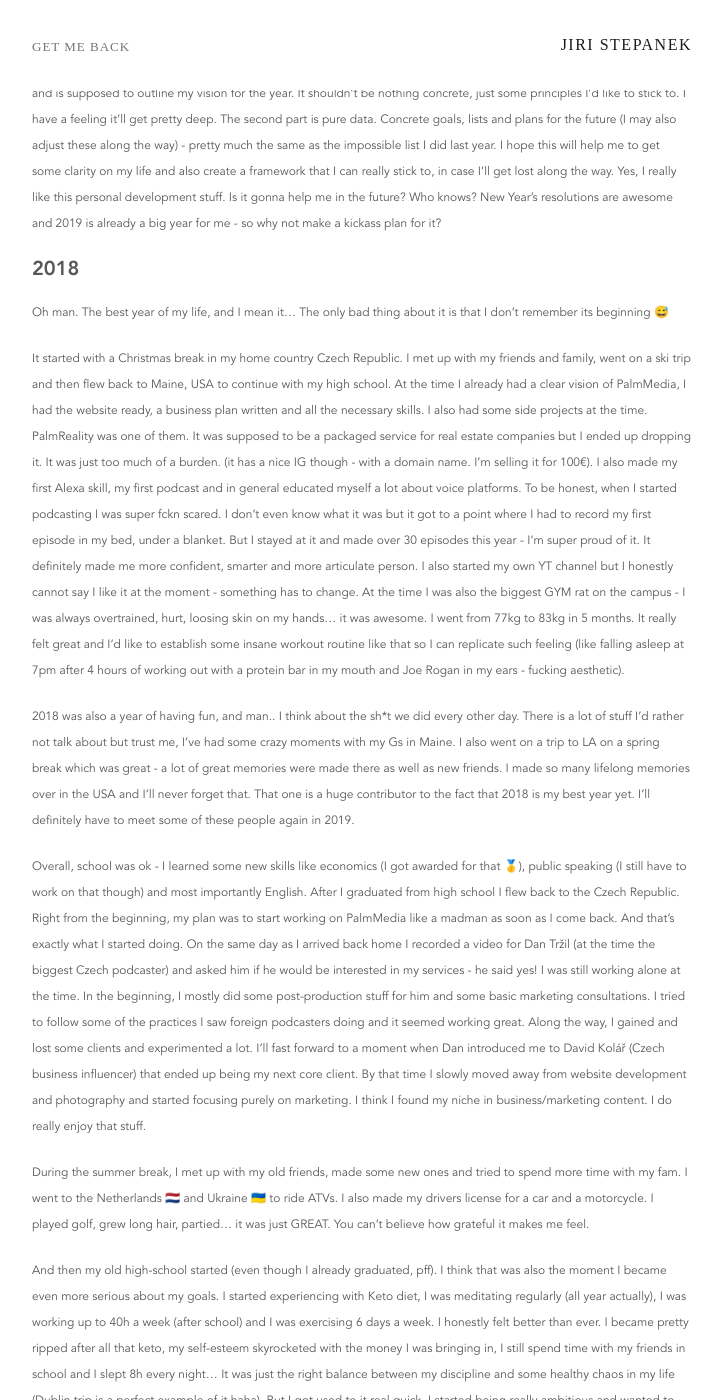
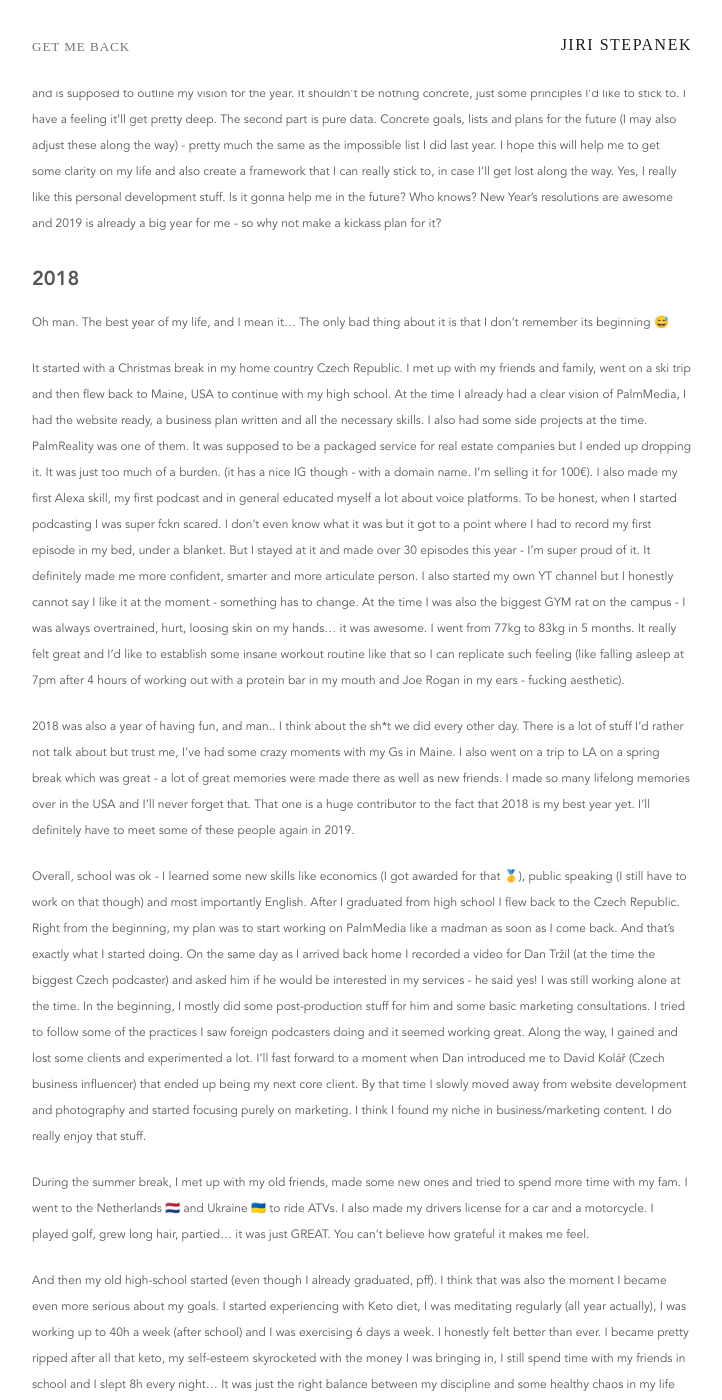
Before and after one commit to StyvekDrtic/personalWebsite2k18, a Jekyll site: the page built from _posts/2018-01-01-summary-of-2018-plan-for-2019.md, in a window 1280 px wide and 1400 px high, scrolled down 366 px. Shown: the whole window, without its empty margins (278-1000 px from the left). Built offline with Jekyll 4.4.1, drawn with Linux system fonts in a browser that asks for light colours; some web fonts are replaced.

Commit message:
clanek 2019

```diff
--- a/_includes/head.html
+++ b/_includes/head.html
@@ -9,7 +9,7 @@
   <meta name="author" content="{{ site.author }}">
   <meta name="language" content="cs">
 
-  <link rel="stylesheet" href="/assets/css/main.css?a=4">
+  <link rel="stylesheet" href="/assets/css/main.css?a=5">
 
   <link rel="apple-touch-icon" sizes="180x180" href="/favicon/apple-touch-icon.png?a=1">
   <link rel="icon" type="image/png" sizes="32x32" href="/favicon/favicon-32x32.png?a=1">
--- a/_sass/_clanek.scss
+++ b/_sass/_clanek.scss
@@ -30,12 +30,14 @@
     font-family: AveHeavy;
     margin-bottom: 17px;
     text-transform: uppercase;
+    margin-top: 30px;
   }
 
   h4 {
     font-size: 16px;
     font-family: AveMedium;
     margin-bottom: 17px;
+    margin-top: 25px;
   }
 
   .content {
@@ -65,8 +67,6 @@
       font-size: 12px;
       color: #575757;
       line-height: 26px;
-      margin-top: -10px;
-      margin-bottom: 20px;
 
       li {
         font-family: AveRoman;
```
